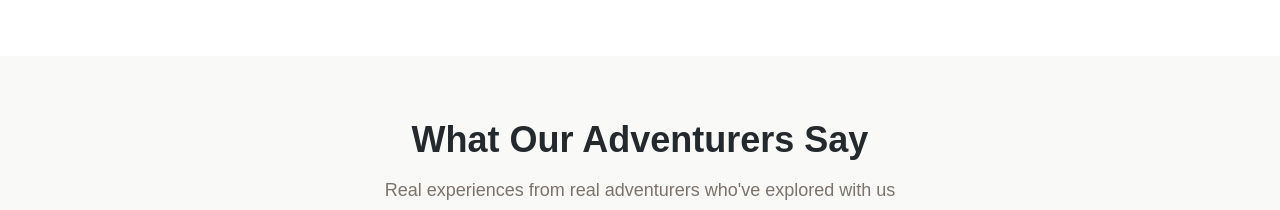
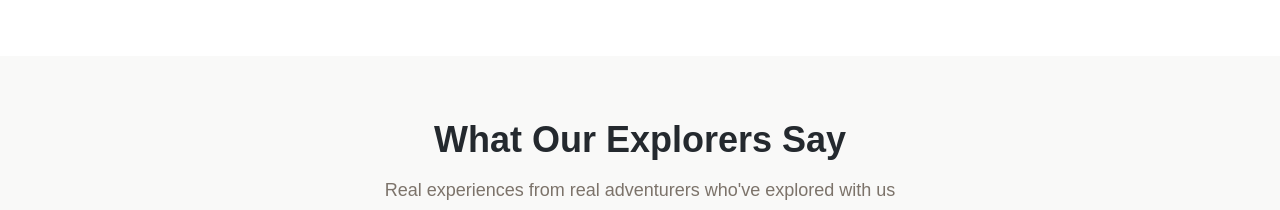
Before and after one commit to kakkadpriyansh/avidexplores, a Next.js app: page / in a window 1280 px wide. Shown: the part 1340-1550 px from the top of the page. Built offline with nearby package versions, Linux system fonts and the light colour scheme; no server answers; the database is empty; a web font is replaced by a local one.

Commit message:
What Our Explorers Say

```diff
--- a/src/app/page.tsx
+++ b/src/app/page.tsx
@@ -206,7 +206,7 @@ export default async function HomePage() {
         <div className="container mx-auto px-4">
           <div className="text-center mb-12">
             <h2 className="text-3xl md:text-4xl font-product-sans font-bold text-foreground mb-4">
-              What Our Adventurers Say
+              What Our Explorers Say
             </h2>
             <p className="text-lg text-muted-foreground max-w-2xl mx-auto">
               Real experiences from real adventurers who&apos;ve explored with us
```
